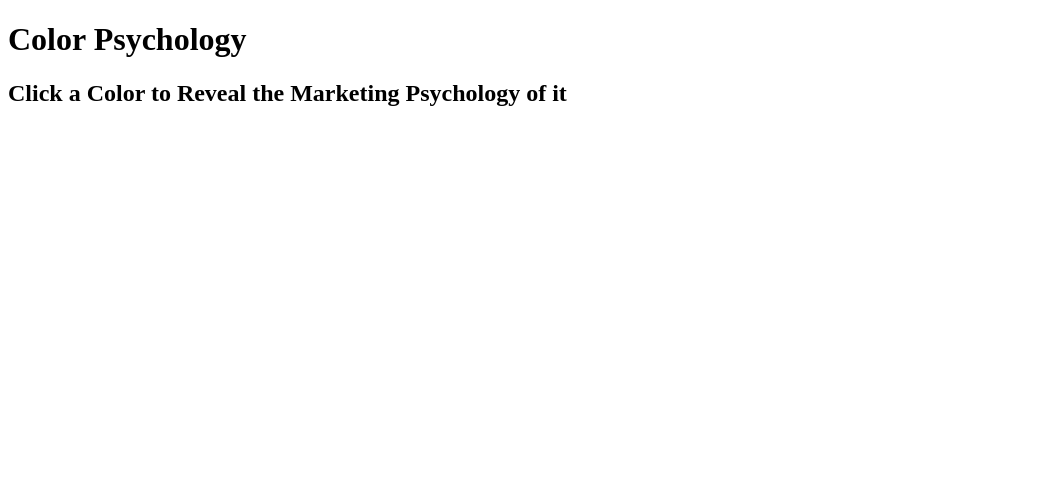
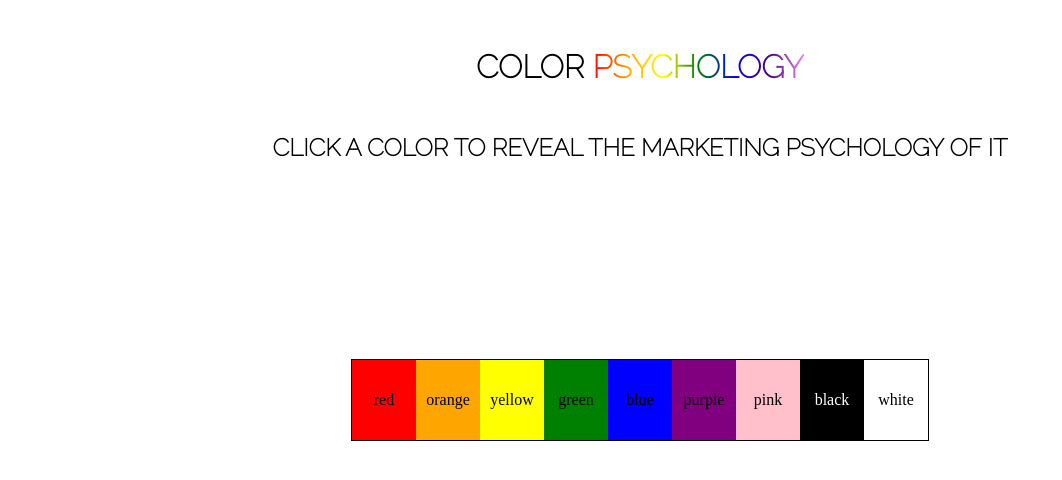
Before and after one commit to cjoynerw/color-psychology, a plain HTML site: page index.html in a window 1280 px wide. Shown: the whole page, without its empty margins (0-1062 px from the left). Drawn offline with Linux system fonts and the light colour scheme.

Commit message:
added 9 colors, font style to header, and aligned colors in the center

```diff
--- a/index.html
+++ b/index.html
@@ -7,12 +7,33 @@
     <link rel="shortcut icon" href="/img/favicon.png" type="image/x-icon" />
 
     <link rel="stylesheet" href="style.css" />
+    <link rel="preconnect" href="https://fonts.gstatic.com" />
+    <link
+      href="https://fonts.googleapis.com/css2?family=Raleway:wght@100&display=swap"
+      rel="stylesheet"
+    />
+
     <script src="script.js"></script>
   </head>
   <body>
     <header>
-      <h1>Color Psychology</h1>
+      <h1 id="main">Color <span class="rainbow-text">Psychology</span></h1>
       <h2>Click a Color to Reveal the Marketing Psychology of it</h2>
     </header>
+    <section class="colors">
+      <div class="color red">red</div>
+      <div class="color orange">orange</div>
+      <div class="color yellow">yellow</div>
+      <div class="color green">green</div>
+      <div class="color blue">blue</div>
+      <div class="color purple">purple</div>
+      <div class="color pink">pink</div>
+      <div class="color black">black</div>
+      <div class="color white">white</div>
+      <!-- <div class="color"></div> -->
+    </section>
+    <!-- <footer>
+      <h4>Color Psychology built by Christian Joyner-Williams</h4>
+    </footer> -->
   </body>
 </html>
--- a/style.css
+++ b/style.css
@@ -0,0 +1,112 @@
+* {
+  padding: 0;
+  margin: 0;
+  box-sizing: border-box;
+}
+
+#main {
+  padding: 6vh;
+}
+
+.rainbow-text {
+  background-image: linear-gradient(
+    to left,
+    violet,
+    indigo,
+    blue,
+    green,
+    yellow,
+    orange,
+    red
+  );
+}
+
+.rainbow-text {
+  background-image: linear-gradient(
+    to left,
+    violet,
+    indigo,
+    blue,
+    green,
+    yellow,
+    orange,
+    red
+  );
+  -webkit-background-clip: text;
+}
+
+.rainbow-text {
+  background-image: linear-gradient(
+    to left,
+    violet,
+    indigo,
+    blue,
+    green,
+    yellow,
+    orange,
+    red
+  );
+  -webkit-background-clip: text;
+  color: transparent;
+}
+
+header {
+  text-align: center;
+  font-family: "Raleway", sans-serif;
+  text-transform: uppercase;
+}
+
+.colors {
+  display: flex;
+  flex-direction: row;
+  position: absolute;
+  top: 50%;
+  left: 50%;
+  transform: translate(-50%, -50%);
+  border: 1px solid black;
+}
+
+.colors div {
+  width: 5vw;
+  height: 10vh;
+  display: flex;
+  justify-content: center;
+  align-items: center;
+}
+
+.red {
+  background-color: red;
+}
+
+.orange {
+  background-color: orange;
+}
+
+.yellow {
+  background-color: yellow;
+}
+
+.green {
+  background-color: green;
+}
+
+.blue {
+  background-color: blue;
+}
+
+.purple {
+  background-color: purple;
+}
+
+.pink {
+  background-color: pink;
+}
+
+.black {
+  background-color: black;
+  color: white;
+}
+
+.white {
+  background-color: white;
+}
```
